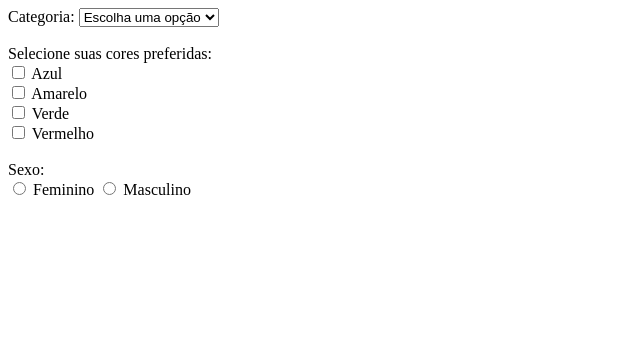
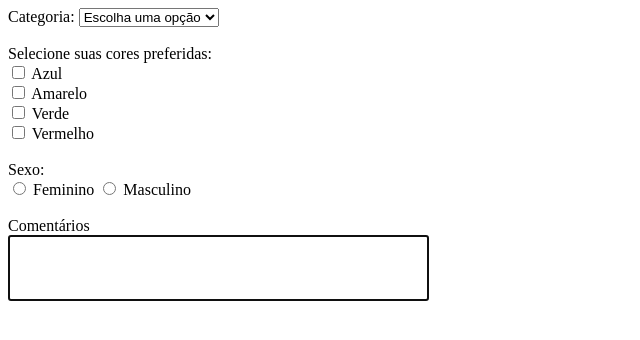
Before and after one commit to amandah-coslo/elementos_do_formulario, a plain HTML site: page index.html in a window 1280 px wide. Shown: the whole page, without its empty margins (0-640 px from the left). Drawn offline with Linux system fonts and the light colour scheme.

Commit message:
foi adicionado o textarea (comentários)

```diff
--- a/index.html
+++ b/index.html
@@ -6,6 +6,7 @@
 </head>
 <body>
 
+    <!--div select-->
     <div>
         <label for="categoria">Categoria:</label>
         <select name="Categoria" id="categoria">
@@ -15,6 +16,9 @@
             <option value="funcionario">Funcionário</option>
         </select>
     </div>
+    <!--fim div select-->
+
+    <!--div checkbox-->
     <div>
         <br/>
         <label>Selecione suas cores preferidas:</label>
@@ -31,6 +35,9 @@
         <input type="checkbox" name="blue" id="red">
         <label for="red">Vermelho</label>
     </div>
+    <!--fim div checkbox-->
+
+    <!--div radio-->
     <div>
         <br/>
         <label>Sexo:</label>
@@ -40,6 +47,23 @@
         <input type="radio" name="sexo" id="sexo_m" value="m">
         <label for="sexo_m">Masculino</label>
     </div>
+    <!--fim div radio-->
 
+    <!--div textarea-->
+    <div>
+        <br/>
+        <label for="comentarios">Comentários</label>
+        <br/>
+        <textarea
+            name="comentarios"
+            id="comentarios"
+            rows="4"
+            cols="50"
+            autofocus
+            required
+            style="resize: none;">
+        </textarea>
+    </div>
+    <!--fim div textarea-->
 </body>
 </html>
```
